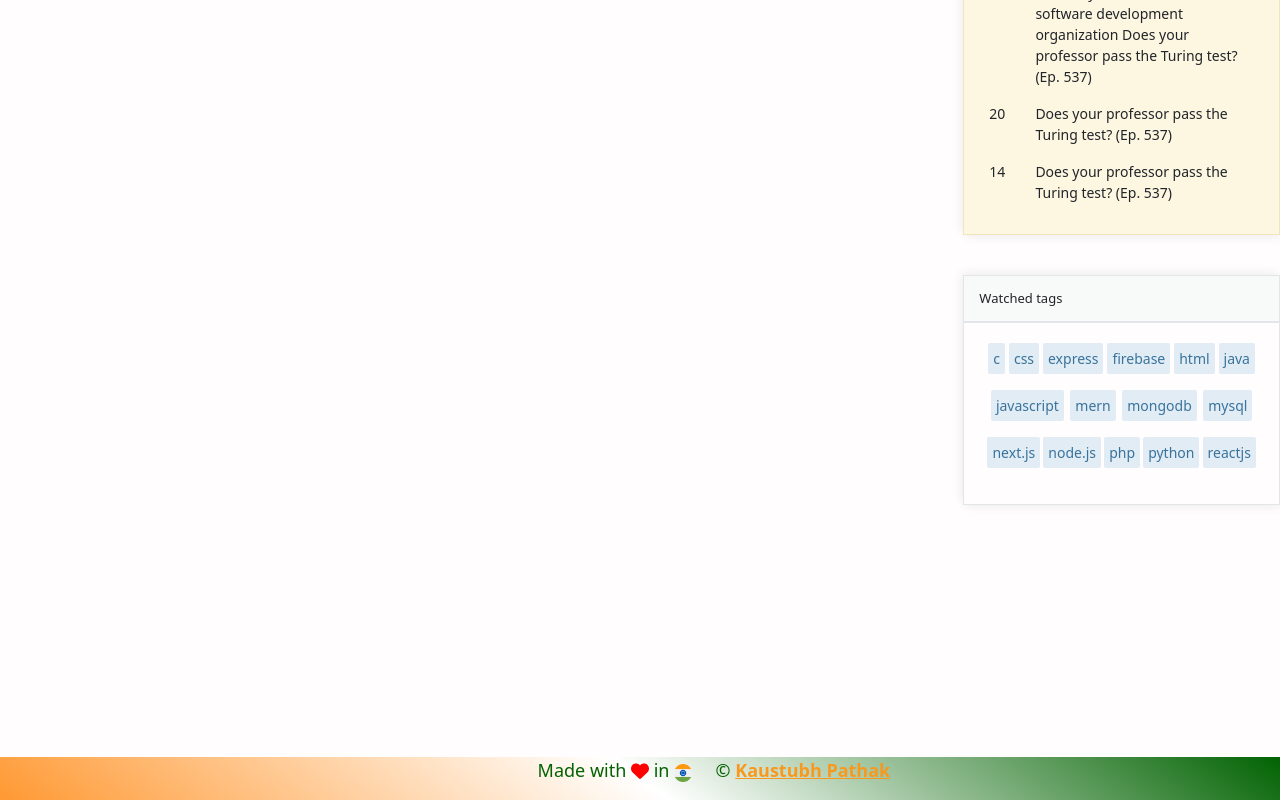
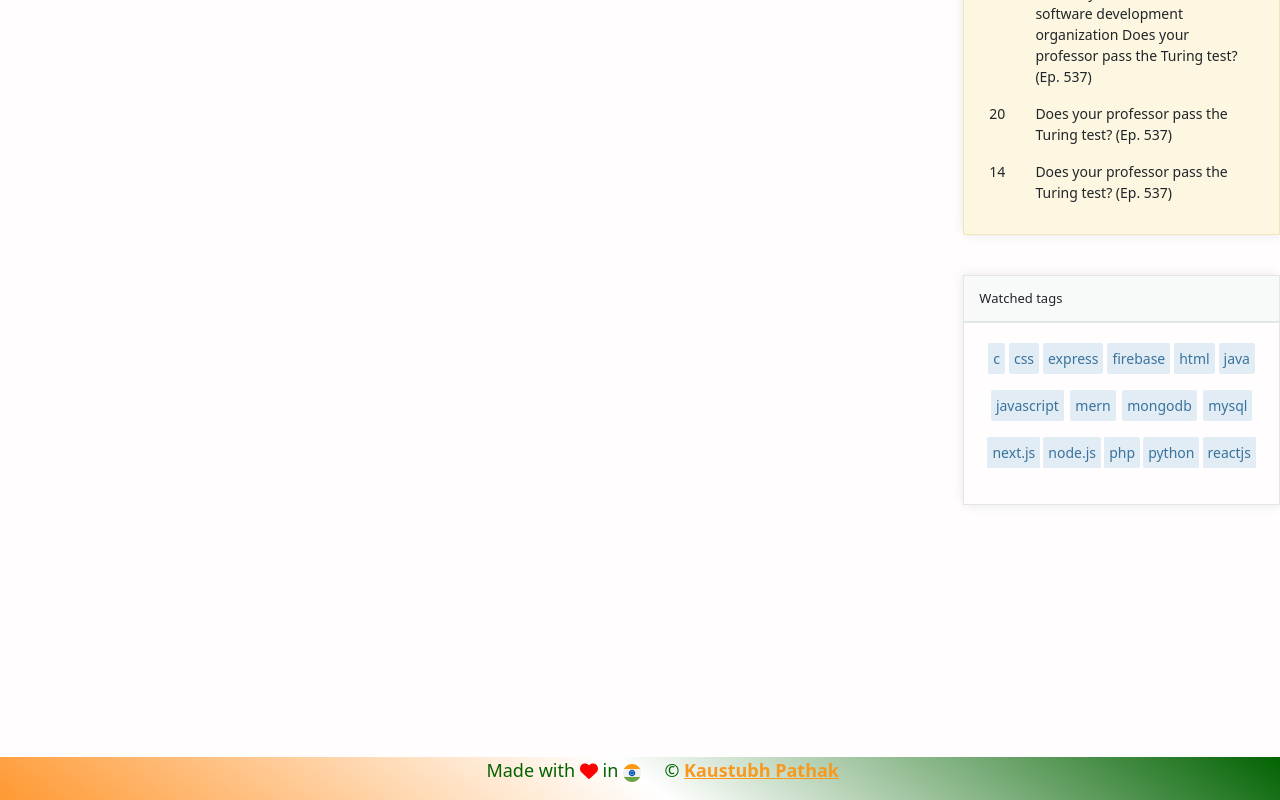
Before and after one commit to KaustubhPathak-tech/Otiva-Educart-Front-End, a React (Create React App) app: page / in a window 1280 px wide. Shown: the part 749-1549 px from the top of the page. Built offline with nearby package versions, Linux system fonts and the light colour scheme; no server answers.

Commit message:
update footer

```diff
--- a/src/App.css
+++ b/src/App.css
@@ -212,11 +212,7 @@
   color: rgb(2, 99, 2);
 }
 
-.footer-2 {
-  color: #ff9933;
-  padding-left: 42%;
 
-}
 
 .footer a {
   font-weight: 600;
@@ -242,15 +238,12 @@
 
   }
   .footer-1 p {
-    padding-left: 42%;
+    padding-left: 38%;
     font-size: 18px;
     color: rgb(2, 99, 2);
   }
 
-  .footer-2 {
-    color: #ff9933;
-    padding-left: 42%;
-  }
+
 
   .footer a {
     font-weight: 600;
```
